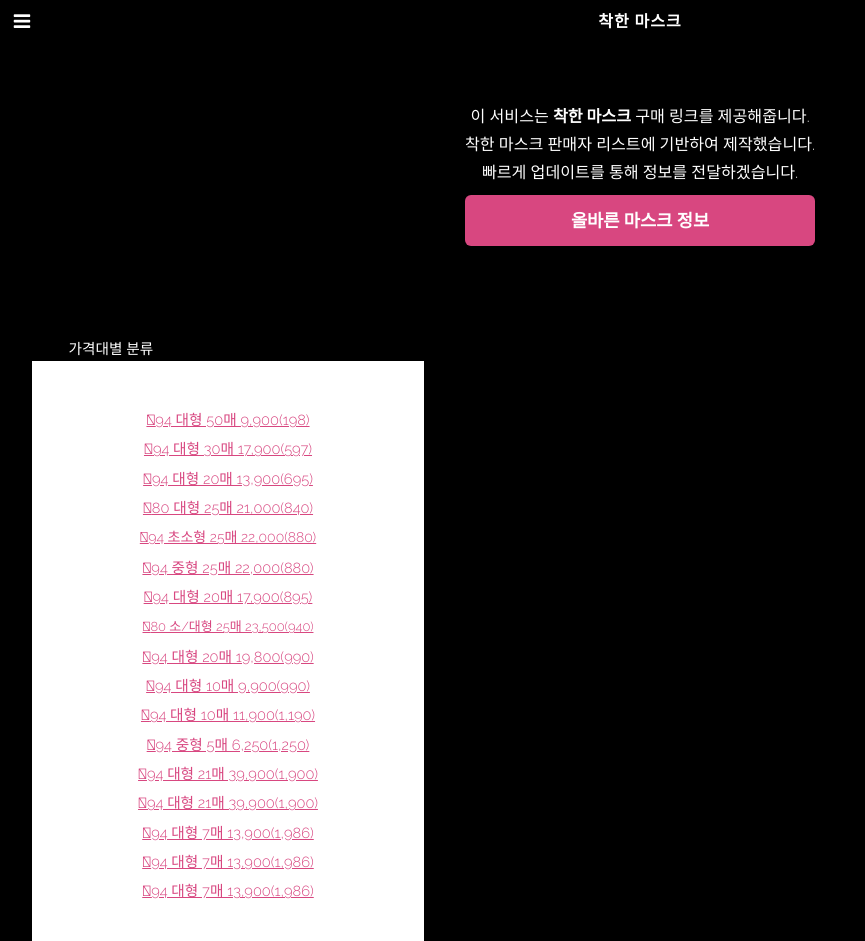
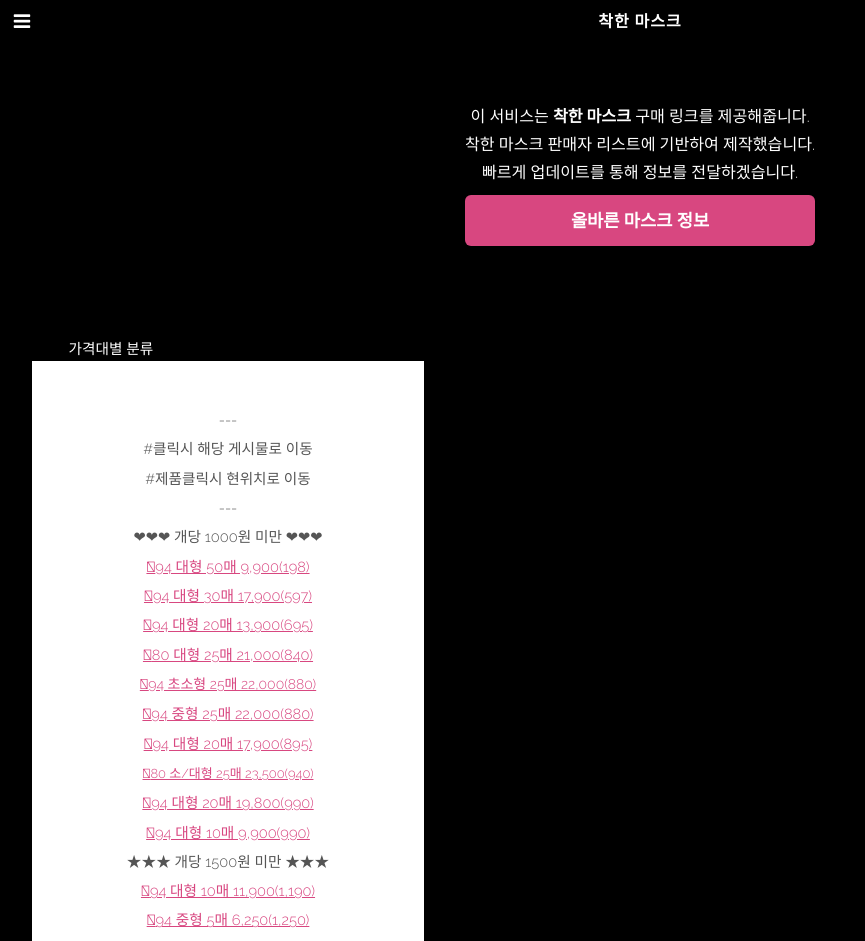
Before and after one commit to hyeonukdev/findmask.dev, a plain HTML site: page index.html in a window 1280 px wide. Shown: the top 941 px of the page, without its empty margins (0-865 px from the left). Drawn offline with Linux system fonts and the light colour scheme.

Commit message:
ver1.2.1

```diff
--- a/index.html
+++ b/index.html
@@ -58,6 +58,11 @@
 						<div id="info" class="box">
 
 							<p>
+								---<br>
+								#클릭시 해당 게시물로 이동<br>
+								#제품클릭시 현위치로 이동<br>
+								---<br>
+								❤❤❤ 개당 1000원 미만 ❤❤❤<br>
 								<a href="#금아1" class="fa-file-text">94 대형 50매 9,900(198)</a><br>
 								<a href="#닥터퓨리3" class="fa-file-text">94 대형 30매 17,900(597)</a><br>
 								<a href="#닥터퓨리1" class="fa-file-text">94 대형 20매 13,900(695)</a><br>
@@ -68,8 +73,10 @@
 								<a href="#웰킵스몰4" class="fa-file-text" style="font-Size:13px">80 소/대형 25매 23,500(940) </a><br>
 								<a href="#국대1" class="fa-file-text">94 대형 20매 19,800(990)</a><br>
 								<a href="#공감1" class="fa-file-text">94 대형 10매 9,900(990)</a><br>
+								★★★ 개당 1500원 미만 ★★★<br>
 								<a href="#아에르1" class="fa-file-text">94 대형 10매 11,900(1,190)</a><br>
 								<a href="#라오메뜨1" class="fa-file-text">94 중형 5매 6,250(1,250)</a><br>
+								◆◆◆ 개당 2000원 미만 ◆◆◆<br>
 								<a href="#에티카1" class="fa-file-text">94 대형 21매 39,900(1,900)</a><br>
 								<a href="#에티카3" class="fa-file-text">94 대형 21매 39,900(1,900)</a><br>
 								<a href="#에티카2" class="fa-file-text">94 대형 7매 13,900(1,986)</a><br>
```
Also changed, not shown: 1 other file.
